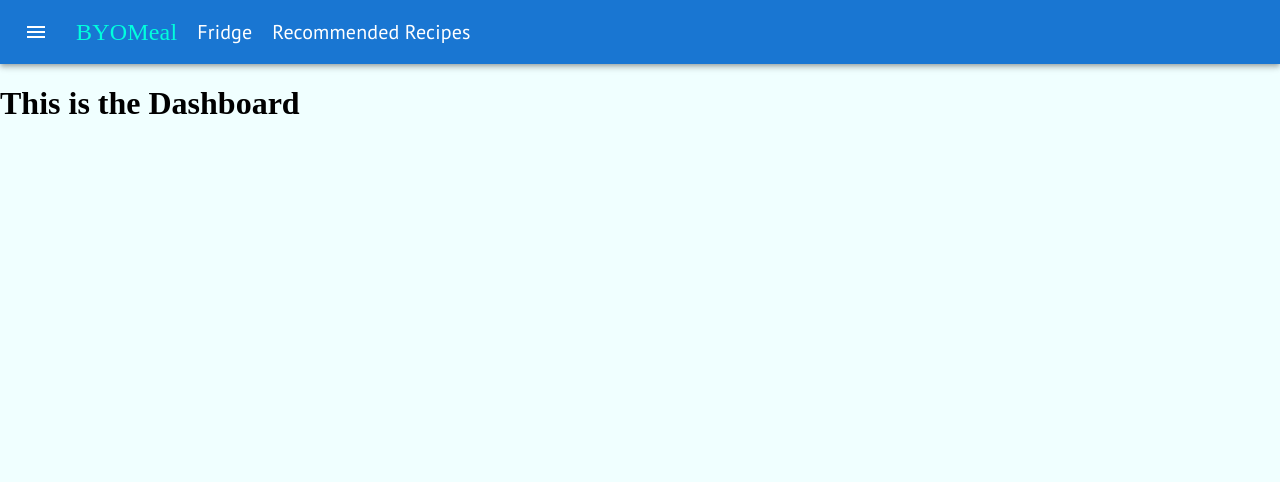
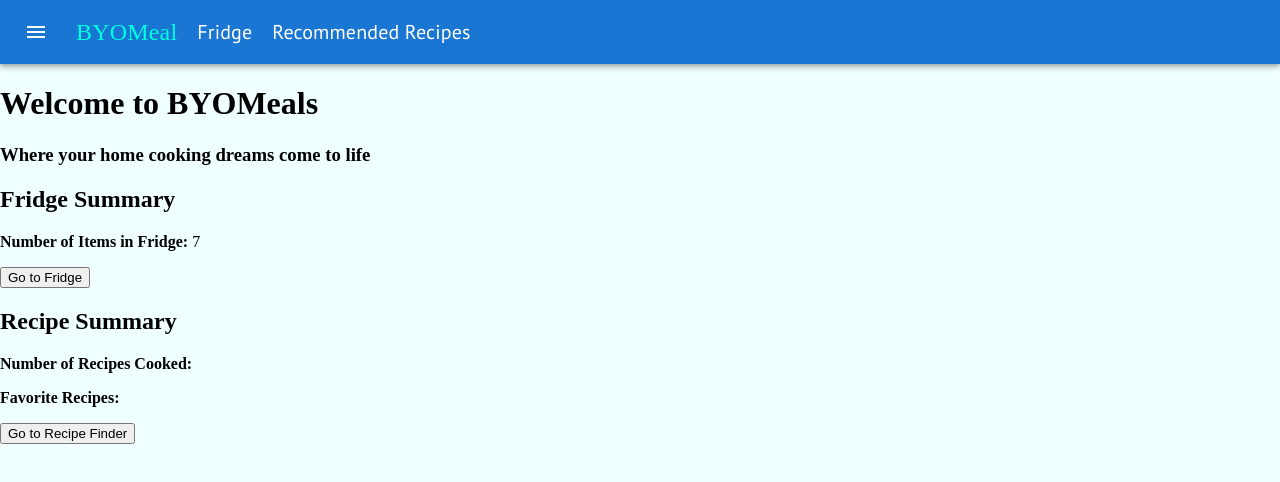
Before and after one commit to ybuchi/byomeals, a React (Create React App) app: page / in a window 1280 px wide. Shown: the top 482 px of the page. Built offline with nearby package versions, Linux system fonts and the light colour scheme; data requests are answered from the project's data file; a web font is replaced by a local one.

Commit message:
Set up the basic Dashboard page

```diff
--- a/src/Components/App.js
+++ b/src/Components/App.js
@@ -1,5 +1,5 @@
 
-import React, { useState } from "react";
+import React, { useState, useEffect } from "react";
 import { Outlet, Link } from "react-router-dom";
 import AppBar from '@mui/material/AppBar';
 import Toolbar from '@mui/material/Toolbar';
@@ -24,6 +24,17 @@ function App() {
 
     //The state for the search bar on the Fridge page to search for ingredients in the fridge
     const [searchState, setSearchState] = useState("")
+    useEffect(()=>{
+      //We're setting the fridgeData state to contain all items currently in the user's fridge in JSON DB
+      fetch('http://localhost:3004/fridge')
+      .then(res => res.json())
+      .then(fridgeData => setFridgeData(fridgeData));
+
+      // //Example FETCH CALL WITH EDAMAM
+      // fetch('https://api.edamam.com/api/food-database/v2/parser?app_id=52ce18e1&app_key=94901fd21fbdbc510e92bd7736f43784&ingr=banana&nutrition-type=cooking')
+      // .then(res => res.json())
+      // .then(data => console.log(data));
+  },[setFridgeData])
 
   return (
     <div>
--- a/src/Components/Dashboard.js
+++ b/src/Components/Dashboard.js
@@ -1,8 +1,26 @@
 import React from "react";
+import { useOutletContext } from "react-router-dom";
+
 
 function Dashboard() {
+    const [fridgeData, setFridgeData, newItemForm, newItemFormState, searchState, setSearchState] = useOutletContext();
+
+    const foodInFridge = fridgeData.filter((foodObject) => {
+        return foodObject.isInFridge && (foodObject.item_name.toLowerCase().trim().includes(searchState.toLowerCase().trim()) || foodObject.type.toLowerCase().trim().includes(searchState.toLowerCase().trim()));
+    })
+
     return(
-        <h1>This is the Dashboard</h1>
+        <>
+            <h1>Welcome to BYOMeals</h1>
+            <h3>Where your home cooking dreams come to life</h3>
+            <h2>Fridge Summary</h2>
+            <p><strong>Number of Items in Fridge: </strong>{foodInFridge.length}</p>
+            <button>Go to Fridge</button>
+            <h2>Recipe Summary</h2>
+            <p><strong>Number of Recipes Cooked: </strong></p>
+            <p><strong>Favorite Recipes: </strong></p>
+            <button>Go to Recipe Finder</button>
+        </>
     )
 }
 
--- a/src/Components/Fridge.js
+++ b/src/Components/Fridge.js
@@ -120,18 +120,6 @@ function Fridge(){
         })));
     }
 
-    useEffect(()=>{
-        //We're setting the fridgeData state to contain all items currently in the user's fridge in JSON DB
-        fetch('http://localhost:3004/fridge')
-        .then(res => res.json())
-        .then(fridgeData => setFridgeData(fridgeData));
-
-        // //Example FETCH CALL WITH EDAMAM
-        // fetch('https://api.edamam.com/api/food-database/v2/parser?app_id=52ce18e1&app_key=94901fd21fbdbc510e92bd7736f43784&ingr=banana&nutrition-type=cooking')
-        // .then(res => res.json())
-        // .then(data => console.log(data));
-    },[setFridgeData])
-
     function incrementQuantity(foodItemToIncrement){
 
         const configObj ={
```
